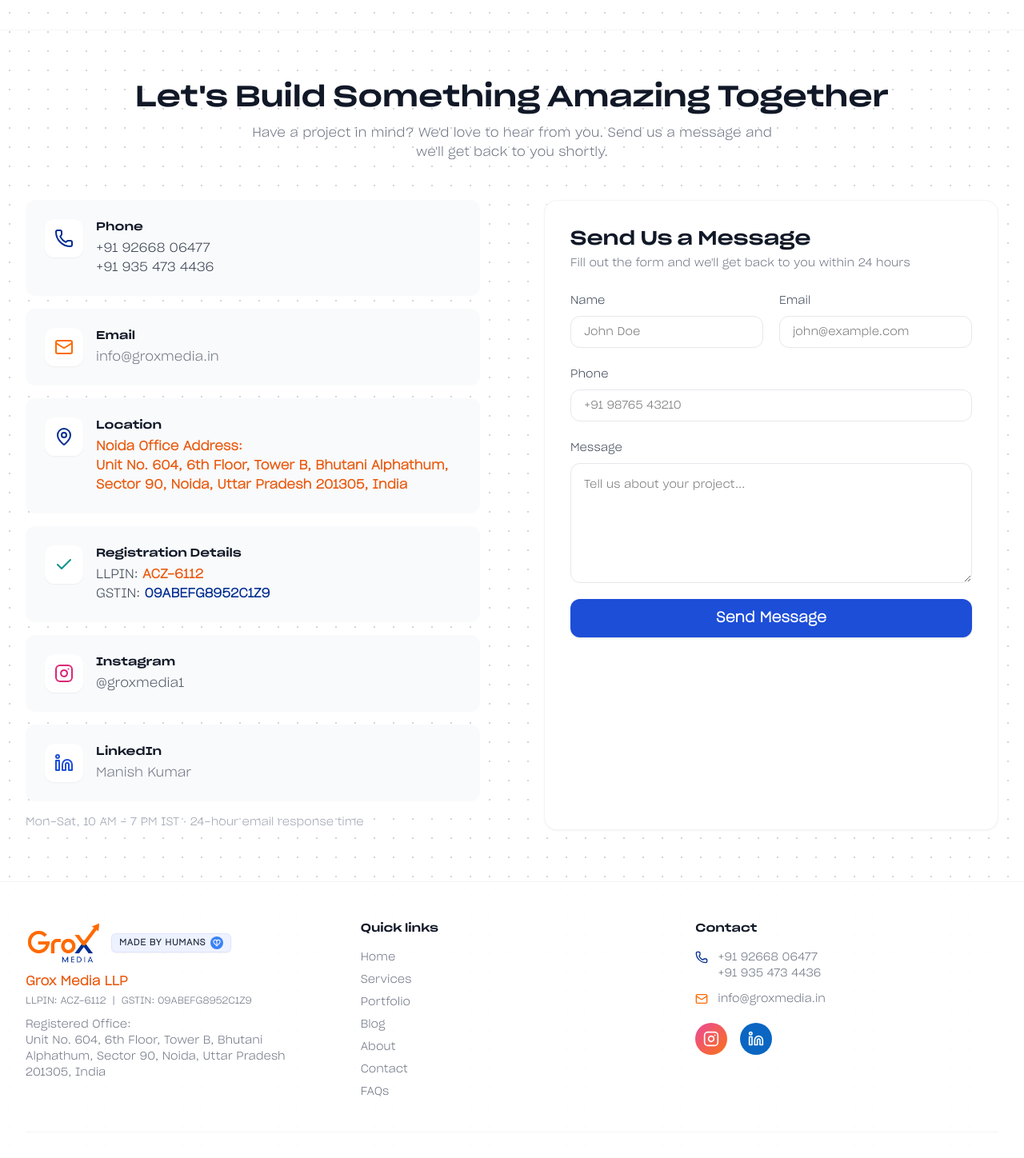
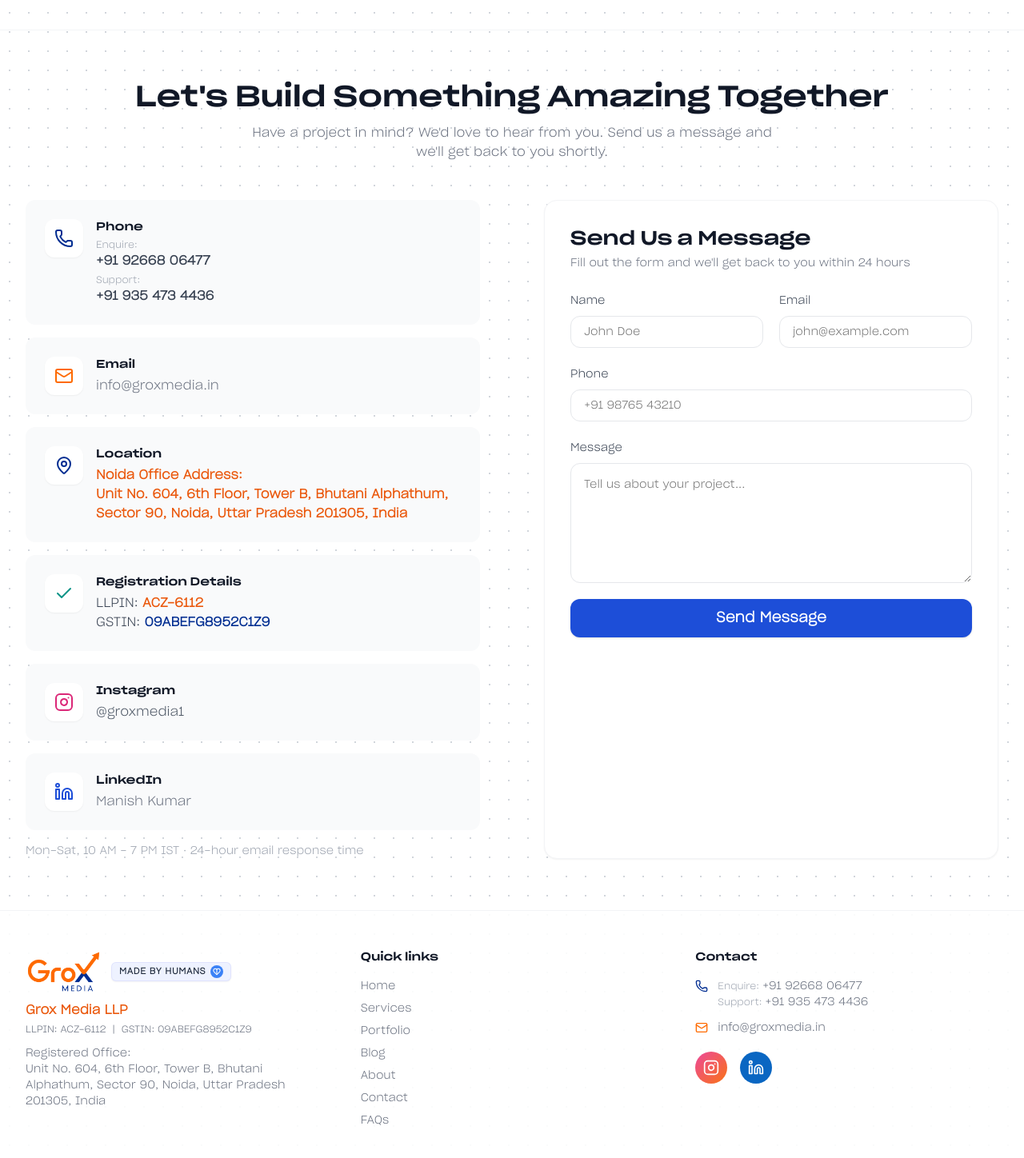
Before and after one commit to riteshk-007/grox-media, a Next.js app: page / in a window 1280 px wide. Shown: the part 8876-10324 px from the top of the page at 80% size. Built offline with nearby package versions, Linux system fonts and the light colour scheme.

Commit message:
feat: add contact form component and corresponding contact page with layout components

```diff
--- a/src/app/contact/page.tsx
+++ b/src/app/contact/page.tsx
@@ -102,13 +102,19 @@
       circle: "bg-blue-50 text-[#1e40af]",
       label: "Phone",
       value: (
-        <div>
-          <a href="tel:+919266806477" className="font-semibold text-[#111827] block">
-            +91 92668 06477
-          </a>
-          <a href="tel:+919354734436" className="font-semibold text-[#111827] block">
-            +91 935 473 4436
-          </a>
+        <div className="space-y-1">
+          <div>
+            <span className="text-xs text-gray-500 font-medium block">Enquire:</span>
+            <a href="tel:+919266806477" className="font-semibold text-[#111827] hover:text-[#1e40af] block">
+              +91 92668 06477
+            </a>
+          </div>
+          <div>
+            <span className="text-xs text-gray-500 font-medium block">Support:</span>
+            <a href="tel:+919354734436" className="font-semibold text-[#111827] hover:text-[#1e40af] block">
+              +91 935 473 4436
+            </a>
+          </div>
         </div>
       ),
     },
--- a/src/components/Contact.tsx
+++ b/src/components/Contact.tsx
@@ -150,19 +150,25 @@
             {infoCard(
               <Phone className="h-6 w-6 text-groxBlue" />,
               "Phone",
+              <div className="space-y-1">
                 <div>
+                  <span className="text-xs text-gray-400 block font-normal">Enquire:</span>
                   <a
                     href="tel:+919266806477"
-                  className="text-[#374151] hover:text-groxBlue block"
+                    className="text-[#374151] hover:text-groxBlue font-semibold block"
                   >
                     +91 92668 06477
                   </a>
+                </div>
+                <div>
+                  <span className="text-xs text-gray-400 block font-normal">Support:</span>
                   <a
                     href="tel:+919354734436"
-                  className="text-[#374151] hover:text-groxBlue block"
+                    className="text-[#374151] hover:text-groxBlue font-semibold block"
                   >
                     +91 935 473 4436
                   </a>
+                </div>
               </div>
             )}
             {infoCard(
--- a/src/components/layout/Footer.tsx
+++ b/src/components/layout/Footer.tsx
@@ -85,10 +85,10 @@
                 <Phone className="mt-0.5 h-4 w-4 shrink-0 text-groxBlue" />
                 <div>
                   <a href="tel:+919266806477" className="hover:text-groxBlue block">
-                    +91 92668 06477
+                    <span className="text-xs text-gray-400 font-normal">Enquire: </span>+91 92668 06477
                   </a>
                   <a href="tel:+919354734436" className="hover:text-groxBlue block">
-                    +91 935 473 4436
+                    <span className="text-xs text-gray-400 font-normal">Support: </span>+91 935 473 4436
                   </a>
                 </div>
               </li>
--- a/src/components/shared/ContactSection.tsx
+++ b/src/components/shared/ContactSection.tsx
@@ -401,8 +401,14 @@
                 </div>
                 <div>
                   <h4 className="font-bold text-gray-900 mb-1">Phone Number</h4>
-                  <a href="tel:+919266806477" className="text-gray-600 block hover:text-gray-900">+91 92668 06477</a>
-                  <a href="tel:+919354734436" className="text-gray-600 block hover:text-gray-900">+91 935 473 4436</a>
+                  <div className="text-sm">
+                    <span className="text-gray-400 font-normal block">Enquire:</span>
+                    <a href="tel:+919266806477" className="text-gray-700 font-semibold block hover:text-gray-900">+91 92668 06477</a>
+                  </div>
+                  <div className="text-sm mt-1">
+                    <span className="text-gray-400 font-normal block">Support:</span>
+                    <a href="tel:+919354734436" className="text-gray-700 font-semibold block hover:text-gray-900">+91 935 473 4436</a>
+                  </div>
                 </div>
               </div>
 
--- a/src/components/shared/Footer.tsx
+++ b/src/components/shared/Footer.tsx
@@ -120,11 +120,17 @@
               <div className="min-w-0 flex-1">
                 <a
                   href="tel:+919266806477"
-                  className="text-gray-700 font-semibold text-sm sm:text-base hover:text-groxBlue transition-colors duration-200 block"
+                  className="text-gray-700 font-semibold text-xs sm:text-sm hover:text-groxBlue transition-colors duration-200 block"
                 >
-                  +91 92668 06477
+                  <span className="text-gray-400 font-normal">Enquire: </span>+91 92668 06477
                 </a>
-                <div className="text-gray-500 text-xs sm:text-sm mt-0.5">
+                <a
+                  href="tel:+919354734436"
+                  className="text-gray-700 font-semibold text-xs sm:text-sm hover:text-groxBlue transition-colors duration-200 block mt-1"
+                >
+                  <span className="text-gray-400 font-normal">Support: </span>+91 935 473 4436
+                </a>
+                <div className="text-gray-500 text-xs mt-1">
                   Mon-Sat, 10 AM - 7 PM
                 </div>
               </div>
```
Lines whose indentation alone changed are shown as unchanged.
